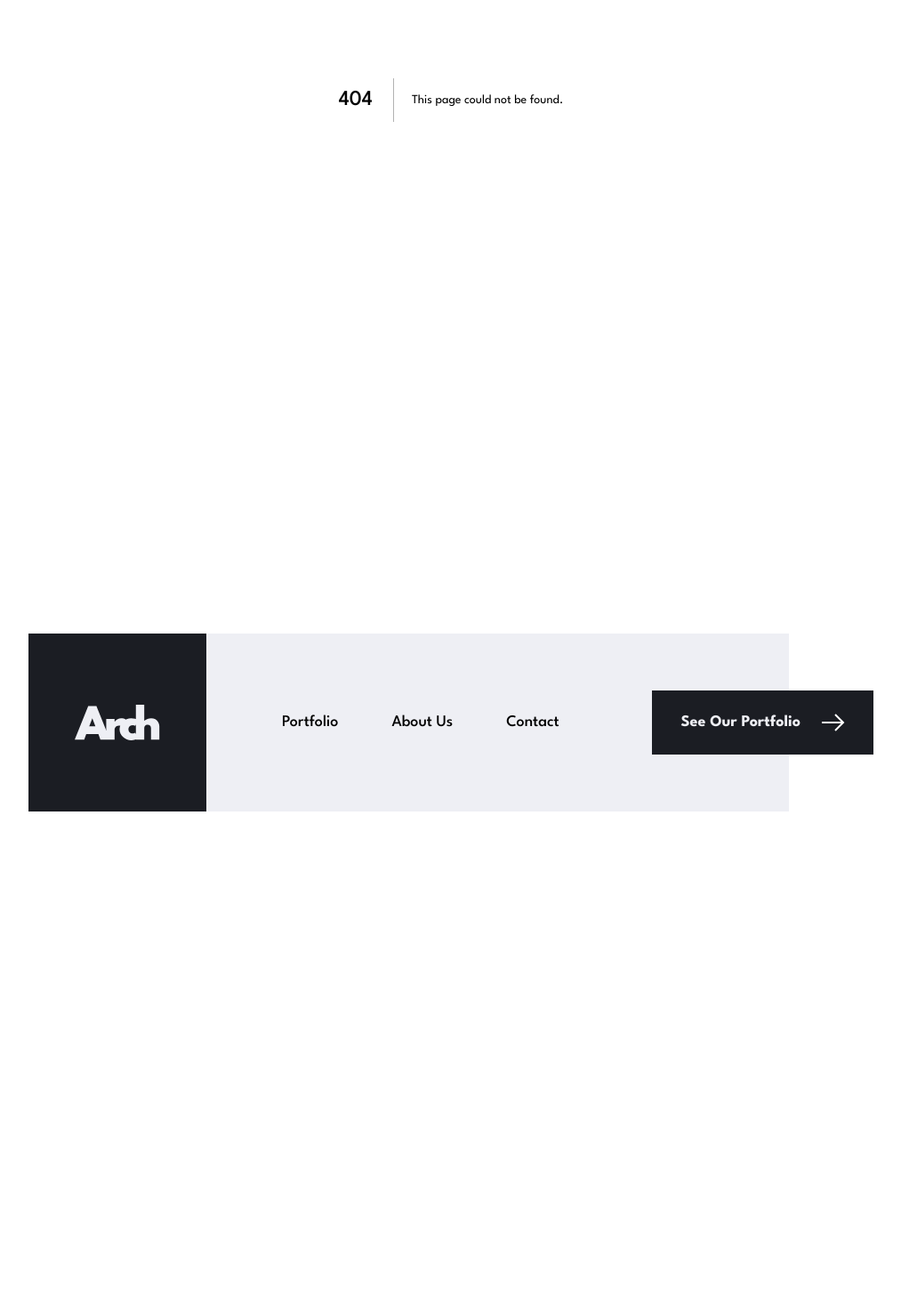
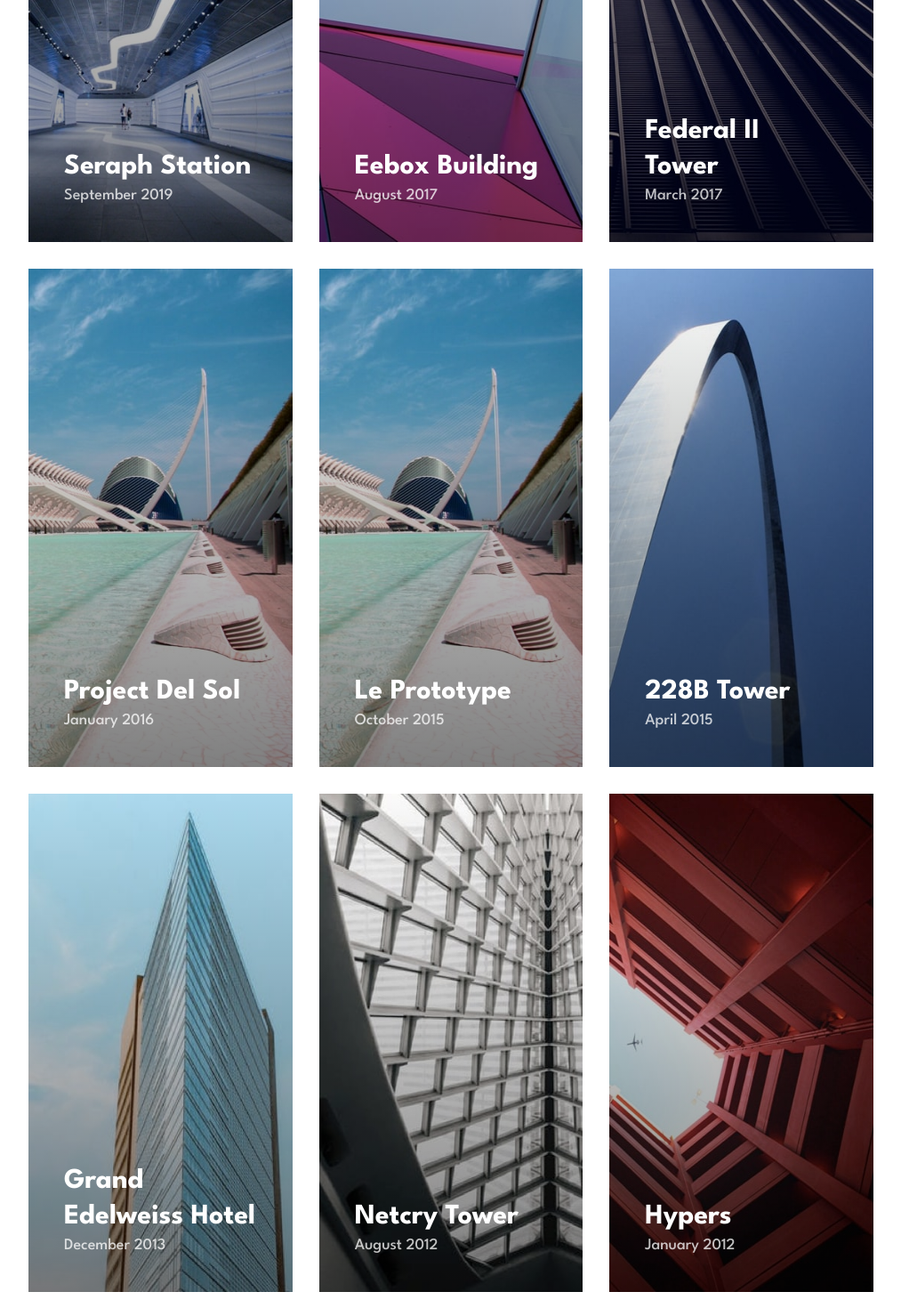
Before and after one commit to Grzechu335/archstudiowebsite, a Next.js app: page /portfolio in a window 1280 px wide. Before the commit this address had no page. Shown: the part 440-1910 px from the top of the page at 89% size, without its empty margins (133-1146 px from the left). Before the commit the page ends 1352 px from the top, so only its background shows below. Built offline with nearby package versions, Linux system fonts and the light colour scheme.

Commit message:
Added portfolio section

```diff
--- /dev/null
+++ b/src/app/aboutus/page.tsx
@@ -0,0 +1,7 @@
+import React from 'react'
+
+const AboutUs = () => {
+    return <section>About</section>
+}
+
+export default AboutUs
--- /dev/null
+++ b/src/app/portfolio/page.tsx
@@ -0,0 +1,19 @@
+import React from 'react'
+import portfolioProjects from '../../../utils/portfolio'
+import Image from 'next/image'
+import PortfolioItem from '@/components/molecules/PortfolioItem'
+
+const Portfolio: React.FC = () => {
+    return (
+        <section className="grid lg:grid-cols-3 lg:gap-[30px] gap-6 max-w-screen-lg mx-auto">
+            {portfolioProjects.map((project) => (
+                <PortfolioItem
+                    key={project.id}
+                    {...project}
+                />
+            ))}
+        </section>
+    )
+}
+
+export default Portfolio
--- /dev/null
+++ b/src/components/molecules/PortfolioItem/index.tsx
@@ -0,0 +1,42 @@
+'use client'
+import Image from 'next/image'
+import React from 'react'
+import { PortfolioProjectType } from '../../../../types/PortfolioProject'
+import useDevice from '../../../../hooks/useDevice'
+
+const PortfolioItem: React.FC<PortfolioProjectType> = ({
+    id,
+    images,
+    title,
+    date,
+}) => {
+    const device = useDevice()
+    const responsiveSource = () => {
+        if (typeof device !== 'undefined') {
+            if (device === 'sm') {
+                return images.sm
+            } else if (device === 'md') {
+                return images.md
+            } else return images.lg
+        } else return images.lg
+    }
+    return (
+        <div
+            key={id}
+            className="relative p-6 lg:p-[40px] hover:bg-white/50 transition-colors duration-200 h-[240px] lg:h-[560px] flex flex-col justify-end bg-gradient-to-b from-transparent to-black/50"
+        >
+            <Image
+                src={responsiveSource()}
+                alt={`${title} image`}
+                fill
+                className="-z-10"
+            />
+            <div className="relative z-10 text-white">
+                <p className="heading-sm">{title}</p>
+                <span className="text-white/75">{date}</span>
+            </div>
+        </div>
+    )
+}
+
+export default PortfolioItem
--- a/src/components/organisms/Footer/index.tsx
+++ b/src/components/organisms/Footer/index.tsx
@@ -11,6 +11,7 @@ const Footer: React.FC = () => {
         <footer className="max-w-screen-lg relative lg:mx-auto mt-[170px] md:mt-[200px] -mx-8  md:-mx-[100px]">
             <div className="flex flex-col md:flex-row md:space-x-[40px] lg:space-x-[85px] items-center bg-very-light-gray  w-full md:w-[85%] lg:w-[90%]">
                 {/* Image */}
+                <Link href="/">
                     <div className="bg-very-dark-blue transform -translate-y-[50%] md:translate-y-0 lg:w-[200px] lg:h-[200px] w-[120px] h-[120px] grid place-content-center">
                         <div className="relative lg:w-[96px] lg:h-[40px] w-[58px] h-[24px]">
                             <Image
@@ -20,6 +21,7 @@ const Footer: React.FC = () => {
                             />
                         </div>
                     </div>
+                </Link>
                 {/* Nav */}
                 <nav>
                     <ul className="flex flex-col md:flex-row md:space-x-[60px] space-y-8 md:space-y-0">
--- a/src/components/organisms/Header/index.tsx
+++ b/src/components/organisms/Header/index.tsx
@@ -5,6 +5,7 @@ import Image from 'next/image'
 import navItems from '../../../../utils/navItem'
 import NavItem from '@/components/atoms/NavItem'
 import hamburegIcon from 'public/assets/icons/icon-hamburger.svg'
+import Link from 'next/link'
 
 const Header: React.FC = () => {
     const [open, setOpen] = useState(false)
@@ -14,6 +15,7 @@ const Header: React.FC = () => {
     return (
         <div className="fixed top-0 left-0 z-[999] bg-[#fff] w-screen h-[96px] md:h-[152px] wrapper-padding">
             <header className="flex justify-between md:justify-start md:space-x-[79px] lg:space-x-[95px] h-full items-center max-w-screen-lg mx-auto">
+                <Link href="/">
                     <div className="relative w-[70px] h-[32px] md:w-[96px] md:h-[40px] ">
                         <Image
                             src={logo}
@@ -21,6 +23,7 @@ const Header: React.FC = () => {
                             fill
                         />
                     </div>
+                </Link>
                 <nav>
                     <ul className="items-center text-medium-gray space-x-[60px] hidden md:flex">
                         {navItems.map((item) => (
--- /dev/null
+++ b/utils/portfolio.ts
@@ -0,0 +1,161 @@
+import seraphLg from 'public/assets/portfolio/desktop/image-seraph.jpg'
+import seraphMd from 'public/assets/portfolio/tablet/image-seraph.jpg'
+import seraphSm from 'public/assets/portfolio/mobile/image-seraph.jpg'
+import eeboxLg from 'public/assets/portfolio/desktop/image-eebox.jpg'
+import eeboxMd from 'public/assets/portfolio/tablet/image-eebox.jpg'
+import eeboxSm from 'public/assets/portfolio/mobile/image-eebox.jpg'
+import federalLg from 'public/assets/portfolio/desktop/image-federal.jpg'
+import federalMd from 'public/assets/portfolio/tablet/image-federal.jpg'
+import federalSm from 'public/assets/portfolio/mobile/image-federal.jpg'
+import delSolLg from 'public/assets/portfolio/desktop/image-del-sol.jpg'
+import delSolMd from 'public/assets/portfolio/tablet/image-del-sol.jpg'
+import delSolSm from 'public/assets/portfolio/mobile/image-del-sol.jpg'
+import prototypeLg from 'public/assets/portfolio/desktop/image-prototype.jpg'
+import prototypeMd from 'public/assets/portfolio/tablet/image-prototype.jpg'
+import prototypeSm from 'public/assets/portfolio/mobile/image-prototype.jpg'
+import tower288bLg from 'public/assets/portfolio/desktop/image-228b.jpg'
+import tower288bMd from 'public/assets/portfolio/tablet/image-228b.jpg'
+import tower288bSm from 'public/assets/portfolio/mobile/image-228b.jpg'
+import edelweissLg from 'public/assets/portfolio/desktop/image-edelweiss.jpg'
+import edelweissMd from 'public/assets/portfolio/tablet/image-edelweiss.jpg'
+import edelweissSm from 'public/assets/portfolio/mobile/image-edelweiss.jpg'
+import netCryLg from 'public/assets/portfolio/desktop/image-netcry.jpg'
+import netCryMd from 'public/assets/portfolio/tablet/image-netcry.jpg'
+import netCrySm from 'public/assets/portfolio/mobile/image-netcry.jpg'
+import hypersLg from 'public/assets/portfolio/desktop/image-hypers.jpg'
+import hypersMd from 'public/assets/portfolio/tablet/image-hypers.jpg'
+import hypersSm from 'public/assets/portfolio/mobile/image-hypers.jpg'
+import sxivLg from 'public/assets/portfolio/desktop/image-sxiv.jpg'
+import sxivMd from 'public/assets/portfolio/tablet/image-sxiv.jpg'
+import sxivSm from 'public/assets/portfolio/mobile/image-sxiv.jpg'
+import trinityLg from 'public/assets/portfolio/desktop/image-trinity.jpg'
+import trinityMd from 'public/assets/portfolio/tablet/image-trinity.jpg'
+import trinitySm from 'public/assets/portfolio/mobile/image-trinity.jpg'
+import paramourLg from 'public/assets/portfolio/desktop/image-paramour.jpg'
+import paramourMd from 'public/assets/portfolio/tablet/image-paramour.jpg'
+import paramourSm from 'public/assets/portfolio/mobile/image-paramour.jpg'
+
+const portfolioProjects = [
+    {
+        id: 0,
+        title: 'Seraph Station',
+        date: 'September 2019',
+        images: {
+            lg: seraphLg,
+            md: seraphMd,
+            sm: seraphSm,
+        },
+    },
+    {
+        id: 1,
+        title: 'Eebox Building',
+        date: 'August 2017',
+        images: {
+            lg: eeboxLg,
+            md: eeboxMd,
+            sm: eeboxSm,
+        },
+    },
+    {
+        id: 2,
+        title: 'Federal II Tower',
+        date: 'March 2017',
+        images: {
+            lg: federalLg,
+            md: federalMd,
+            sm: federalSm,
+        },
+    },
+    {
+        id: 3,
+        title: 'Project Del Sol',
+        date: 'January 2016',
+        images: {
+            lg: delSolLg,
+            md: delSolMd,
+            sm: delSolSm,
+        },
+    },
+    {
+        id: 4,
+        title: 'Le Prototype',
+        date: 'October 2015',
+        images: {
+            lg: delSolLg,
+            md: delSolMd,
+            sm: delSolSm,
+        },
+    },
+    {
+        id: 5,
+        title: '228B Tower',
+        date: 'April 2015',
+        images: {
+            lg: tower288bLg,
+            md: tower288bMd,
+            sm: tower288bSm,
+        },
+    },
+    {
+        id: 6,
+        title: 'Grand Edelweiss Hotel',
+        date: 'December 2013',
+        images: {
+            lg: edelweissLg,
+            md: edelweissMd,
+            sm: edelweissSm,
+        },
+    },
+    {
+        id: 7,
+        title: 'Netcry Tower',
+        date: 'August 2012',
+        images: {
+            lg: netCryLg,
+            md: netCryMd,
+            sm: netCrySm,
+        },
+    },
+    {
+        id: 8,
+        title: 'Hypers',
+        date: 'January 2012',
+        images: {
+            lg: hypersLg,
+            md: hypersMd,
+            sm: hypersSm,
+        },
+    },
+    {
+        id: 9,
+        title: 'SXIV Tower',
+        date: 'March 2011',
+        images: {
+            lg: sxivLg,
+            md: sxivMd,
+            sm: sxivSm,
+        },
+    },
+    {
+        id: 10,
+        title: 'Trinity Bank Tower',
+        date: 'September 2010',
+        images: {
+            lg: trinityLg,
+            md: trinityMd,
+            sm: tower288bSm,
+        },
+    },
+    {
+        id: 11,
+        title: 'Project Paramour',
+        date: 'February 2008',
+        images: {
+            lg: paramourLg,
+            md: paramourMd,
+            sm: paramourSm,
+        },
+    },
+]
+
+export default portfolioProjects
```
Also changed, not shown: types/PortfolioProject.d.ts (added, +13 -0 lines). Lines whose indentation alone changed are shown as unchanged.
